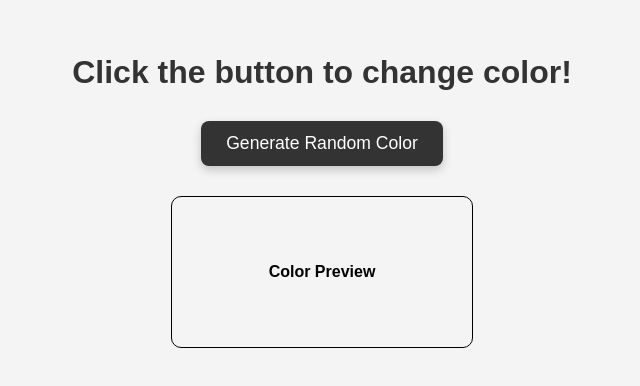
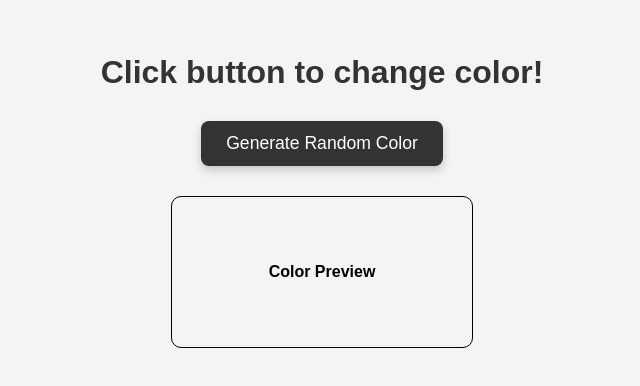
Before and after one commit to ritvik89/Random-Color-Generator, a plain HTML site: page index.html in a window 1280 px wide. Shown: the part 210-596 px from the top of the page, without its empty margins (318-958 px from the left). Drawn offline with Linux system fonts and the light colour scheme.

Commit message:
first commit

```diff
--- a/index.html
+++ b/index.html
@@ -8,7 +8,7 @@
 </head>
 <body>
 
-  <h1>Click the button to change color!</h1>
+  <h1>Click button to change color!</h1>
   <button>Generate Random Color</button>
   <div class="color-box">Color Preview</div>
 
```
